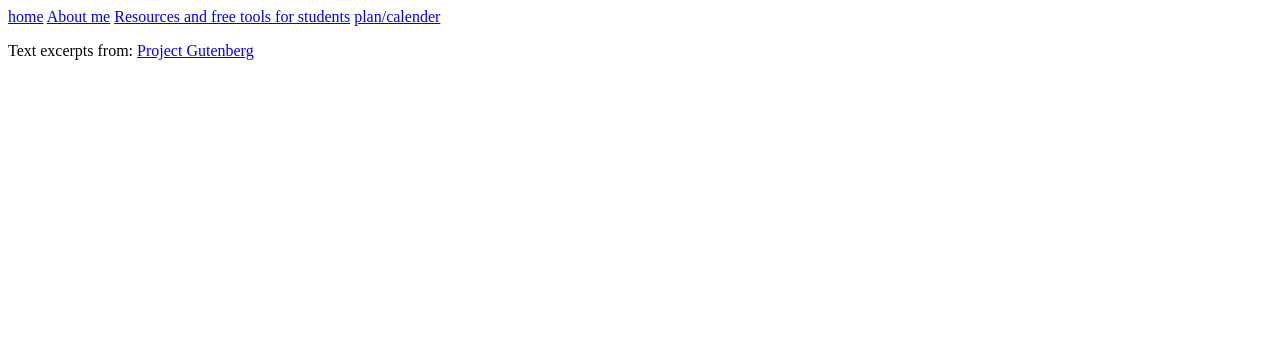
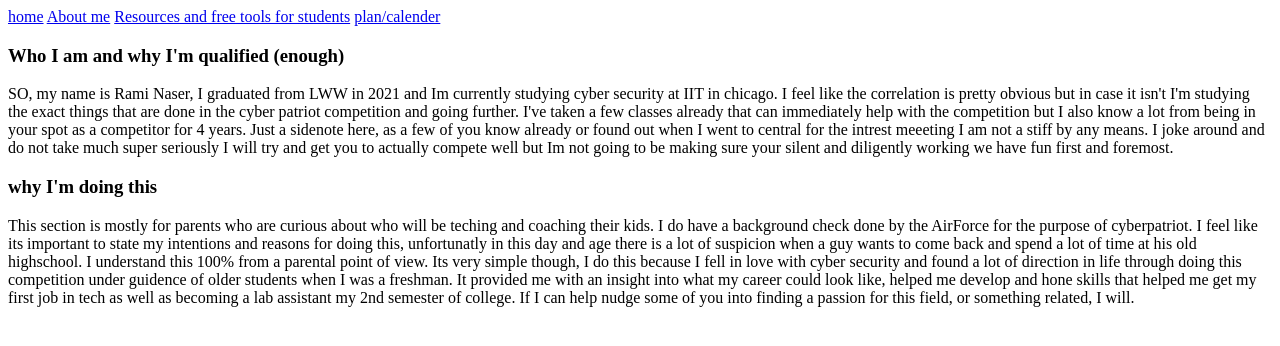
Before and after one commit to rnaser/CyberPatriot, a plain HTML site: page AboutMe.html in a window 1280 px wide. Drawn offline with Linux system fonts and the light colour scheme.

Commit message:
flesh out pages

```diff
--- a/AboutMe.html
+++ b/AboutMe.html
@@ -12,10 +12,25 @@
 			<a href="Resources.html"> Resources and free tools for students</a>
 			<a href="GamePlan.html"> plan/calender</a>
 	  </nav>
+	  <h3>Who I am and why I'm qualified (enough) </h3>
+	  <p>
+		SO, my name is Rami Naser, I graduated from LWW in 2021 and Im currently studying cyber security at IIT in chicago. I feel like the correlation is pretty obvious but in case it isn't
+		I'm studying the exact things that are done in the cyber patriot competition and going further. I've taken a few classes already that can immediately help with the competition
+		but I also know a lot from being in your spot as a competitor for 4 years. Just a sidenote here, as a few of you know already or found out when I went to central for the intrest meeeting I
+		am not a stiff by any means. I joke around and do not take much super seriously I will try and get you to actually compete well but Im not going to be making sure your silent and diligently working we have fun first and foremost.
+      </p>
+	  <h3> why I'm doing this </h3>
+	  <p>
+	    This section is mostly for parents who are curious about who will be teching and coaching their kids. I do have a background check done by the AirForce for the purpose of cyberpatriot.
+		I feel like its important to state my intentions and reasons for doing this, unfortunatly in this day and age there is a lot of suspicion when a guy wants to come back and spend
+        a lot of time at his old highschool. I understand this 100% from a parental point of view. Its very simple though, I do this because I fell in love with cyber security and found a lot of
+        direction in life through doing this competition under guidence of older students when I was a freshman. It provided me with an insight into what my career could look like,
+		helped me develop and hone skills that helped me get my first job in tech as well as becoming a lab assistant my 2nd semester of college. If I can help nudge some of you into
+		finding a passion for this field, or something related, I will.
 
-	  <p>
-		Text excerpts from: <a href="http://www.gutenberg.org"> Project Gutenberg</a>
-      </p>
+
+
+	  </p>
 
 	</body>
 </html>
```
Also changed, not shown: GamePlan.html (+7 -2 lines), index.html (+3 -2 lines).
